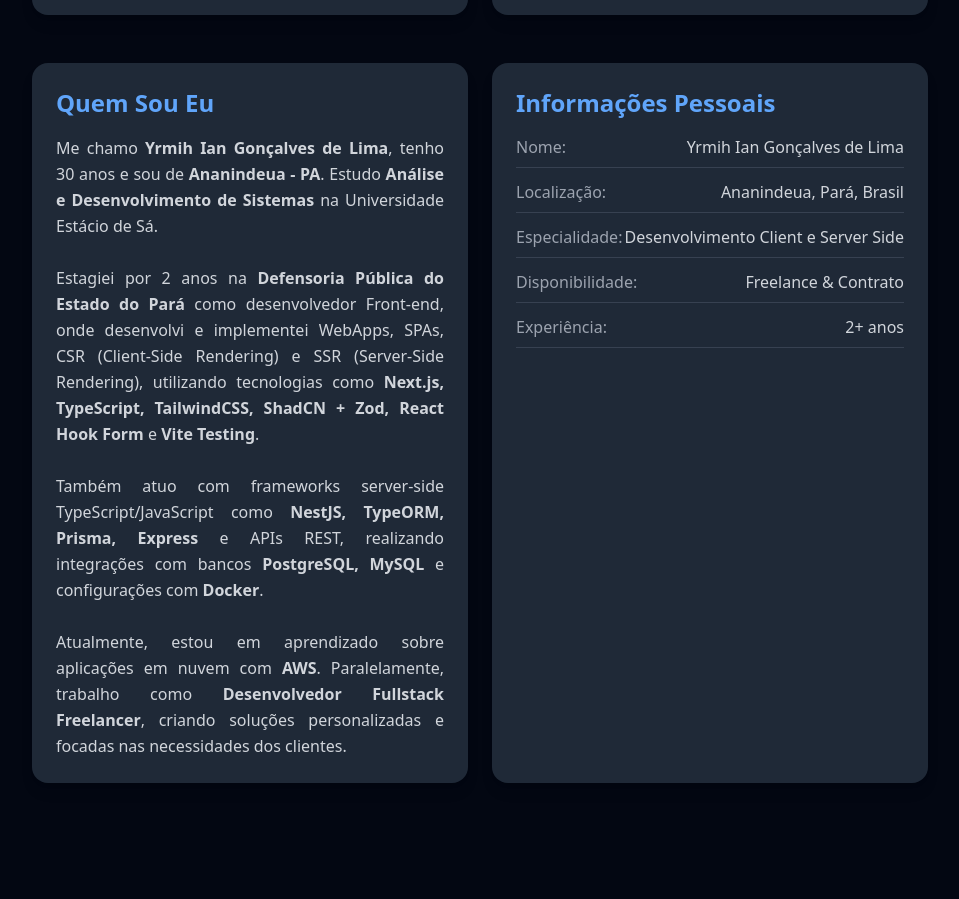
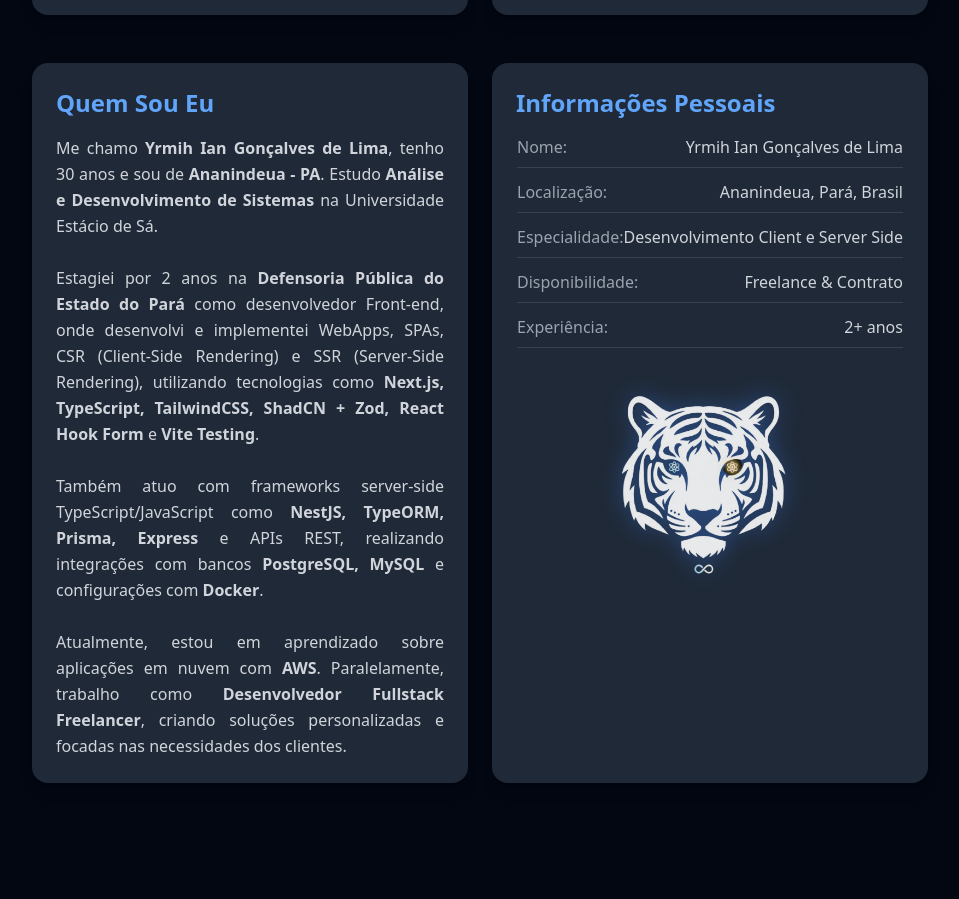
Before and after one commit to Yrmih/portfolio-web, a Next.js app: page / in a window 1280 px wide. Shown: the part 1217-2116 px from the top of the page, without its empty margins (160-1119 px from the left). Built offline with nearby package versions, Linux system fonts and the light colour scheme.

Commit message:
feat - adiconar slogan no card de informaçoes pessoais

```diff
--- a/src/sections/About.tsx
+++ b/src/sections/About.tsx
@@ -1,6 +1,7 @@
 "use client";
 
 import { motion } from "framer-motion";
+import Image from "next/image"; // Certifique-se de importar o Image
 
 export default function About({ id }: { id: string }) {
   const fadeUp = {
@@ -145,6 +146,7 @@ export default function About({ id }: { id: string }) {
           {
             title: "Informações Pessoais",
             content: (
+              <div className="relative flex flex-col justify-center items-center space-y-4">
                 <ul className="space-y-3 text-gray-300 relative z-10">
                   {[
                     ["Nome:", "Yrmih Ian Gonçalves de Lima"],
@@ -162,6 +164,18 @@ export default function About({ id }: { id: string }) {
                     </li>
                   ))}
                 </ul>
+
+                {/* Imagem do slogan com maior tamanho, centralizada */}
+                <div className="w-full flex justify-center items-center mt-4">
+                  <Image
+                    src="/img/slogan-tiger.png"
+                    alt="Logo do Tigre"
+                    width={300}
+                    height={300}
+                    className="opacity-90 hover:opacity-100 transition-opacity duration-300 drop-shadow-[0_0_12px_rgba(59,130,246,0.5)]"
+                  />
+                </div>
+              </div>
             ),
           },
         ].map((card) => (
@@ -174,7 +188,6 @@ export default function About({ id }: { id: string }) {
             transition={{ duration: 0.25, ease: "easeOut" }}
             className="relative p-6 bg-gray-800 rounded-2xl shadow-lg overflow-hidden transition-all duration-200"
           >
-            {/* reflexo diagonal sutil */}
             <div className="absolute inset-0 bg-gradient-to-br from-blue-500/5 to-transparent opacity-0 hover:opacity-100 transition-opacity duration-300 rounded-2xl" />
             <h3 className="text-2xl font-bold mb-4 text-blue-400 relative z-10">
               {card.title}
```
Lines whose indentation alone changed are shown as unchanged.
